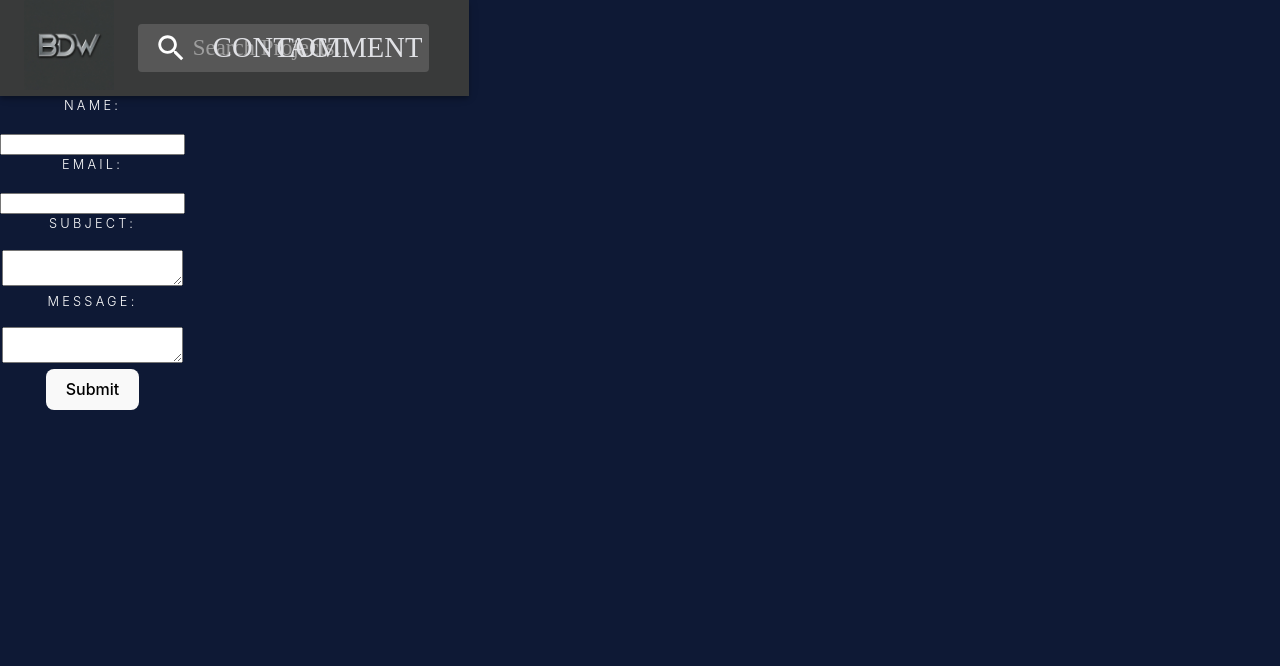
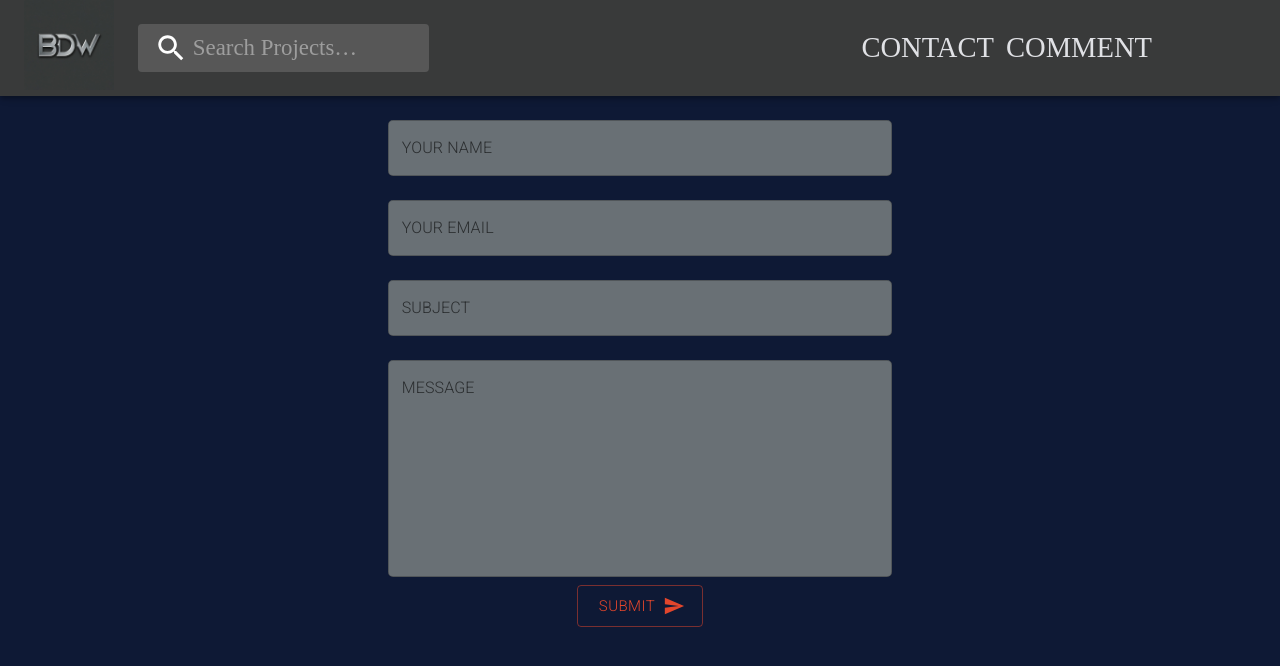
Before and after one commit to briandweber/briandweber.github.io, a React (Vite) app: page /contact in a window 1280 px wide. Shown: the top 666 px of the page. Built offline with nearby package versions, Linux system fonts and the light colour scheme.

Commit message:
added contact form

```diff
--- a/src/App.css
+++ b/src/App.css
@@ -45,6 +45,7 @@ body {
     width: 50vw;
     height: 100vh;
     top: 0;
+    position: absolute;
   }
 
   .contact {
@@ -185,6 +186,8 @@ body {
     height: 100vh;
     width: 50vw;
     overflow: hidden;
+    position: absolute;
+    top: 100px;
   }
 
 
@@ -285,6 +288,22 @@ body {
   font: black;
 }
 
+.home-wrapper {
+  position: fixed;
+  top: 0;
+  width: 100vw;
+}
+
+.contact-button {
+  padding: auto;
+}
+
+.form-background {
+  background-color: #697075;
+  color: #ffffff;
+  border-radius: 5px;
+}
+
 .app-container {
   position: fixed;
   top: 0;
--- a/src/App.jsx
+++ b/src/App.jsx
@@ -10,7 +10,7 @@ function App() {
     <>
     <BrowserRouter>
       <div className='app-container'>
-          <SearchAppBar />
+          {/* <SearchAppBar /> */}
           <div className='nav-page'>
             <Routes>
               <Route exact path="/" element={<Home />} />
--- a/src/ContactForm.jsx
+++ b/src/ContactForm.jsx
@@ -1,4 +1,18 @@
 import React, { useState } from 'react';
+import PrimarySearchAppBar from './SearchAppBar';
+import Box from '@mui/material/Box';
+import TextField from '@mui/material/TextField';
+import Stack from '@mui/material/Stack';
+import Button from '@mui/material/Button';
+import SendIcon from '@mui/icons-material/Send';
+import { createTheme, ThemeProvider } from '@mui/material/styles';
+
+const theme = createTheme({
+  palette: {
+    primary: {
+      main: '#E3462C',
+    },
+  }});
 
 function ContactForm() {
 
@@ -43,13 +57,36 @@ function ContactForm() {
     }
 
     return (
+      <div className='home-wrapper'>
+      <PrimarySearchAppBar />
+          <Box
+      component="form"
+      sx={{
+        '& > :not(style)': { m: 1, width: '50ch', ml: 'auto', mr: 'auto' },
+      }}
+      noValidate
+      autoComplete="off"
+    >
+      <ThemeProvider theme={theme}>
     <form onSubmit={handleSubmit}>
-      <div>
-        <label>Name:</label>
+      {/* <div>
+        <label>Your Name:</label>
         <input type="text" name="name" value={formData.name} onChange={handleFormChange} required />
+      </div> */}
+      <div className='contact-input'>
+        <TextField fullWidth id="outlined-basic" name="name" label="Your Name" margin="normal" variant="outlined" className='form-background'/>
       </div>
-      <div>
-        <label>Email:</label>
+      <div className='contact-input'>
+        <TextField fullWidth id="outlined-basic" name="email" type="email" label="Your Email" margin="normal" value={formData.email} onChange={handleFormChange} variant="outlined" className='form-background'/>
+      </div>
+      <div className='contact-input'>
+        <TextField fullWidth id="outlined-basic" name="subject" margin="normal" value={formData.subject} onChange={handleFormChange} label="Subject" variant="outlined" className='form-background'/>
+      </div>
+      <div className='contact-input'>
+        <TextField fullWidth id="outlined-multiline-static" multiline rows={8} name="message" margin="normal" value={formData.message} onChange={handleFormChange}label="Message" variant="outlined" className='form-background'/>
+      </div>
+      {/* <div>
+        <label>Your Email:</label>
         <input type="email" name="email" value={formData.email} onChange={handleFormChange} required />
       </div>
       <div>
@@ -59,10 +96,20 @@ function ContactForm() {
       <div>
         <label>Message:</label>
         <textarea name="message" value={formData.message} onChange={handleFormChange} required></textarea>
+      </div> */}
+      <div className='contact-button'>
+          <Stack spacing={2} direction="row">
+            <Button color="primary" style={{margin: 'auto'}} endIcon={<SendIcon />} size="large" variant="outlined">Submit</Button>
+          </Stack>
       </div>
-      <button type="submit">Submit</button>
     </form>
+        </ThemeProvider>
+    {/* </div> */}
+      </Box>
+      </div>
     )
 }
 
 export default ContactForm
+
+{/* <TextField id="filled-basic" label="Filled" variant="filled" /> */}
--- a/src/Home.jsx
+++ b/src/Home.jsx
@@ -5,13 +5,15 @@ import PrimarySearchAppBar from "./SearchAppBar"
 function Home() {
     return (
         <>
-            {/* <PrimarySearchAppBar /> */}
+            <div className="home-wrapper">
+                <PrimarySearchAppBar />
             <div className="navigation">
                 <Nav />
             </div>
             <div className="page-content">
                 <PageContent />
             </div>
+            </div>
         </>
     )
 }
```
